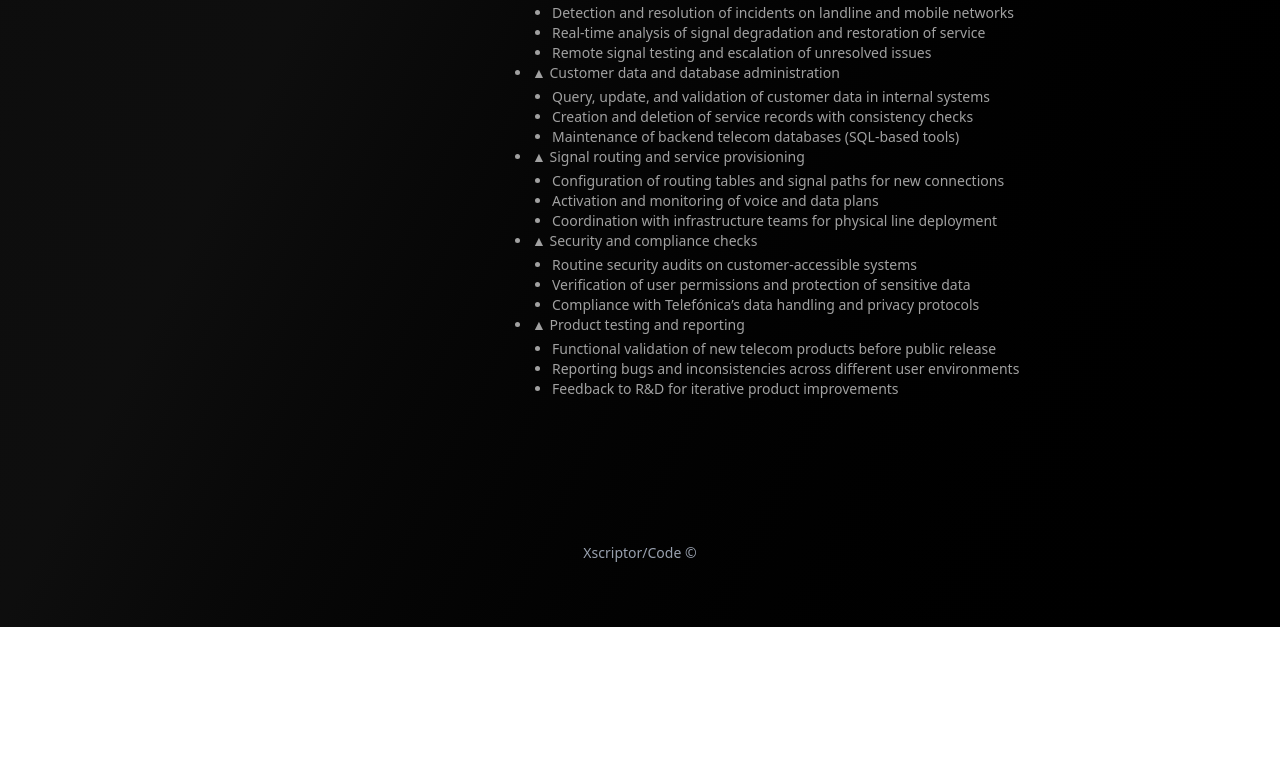
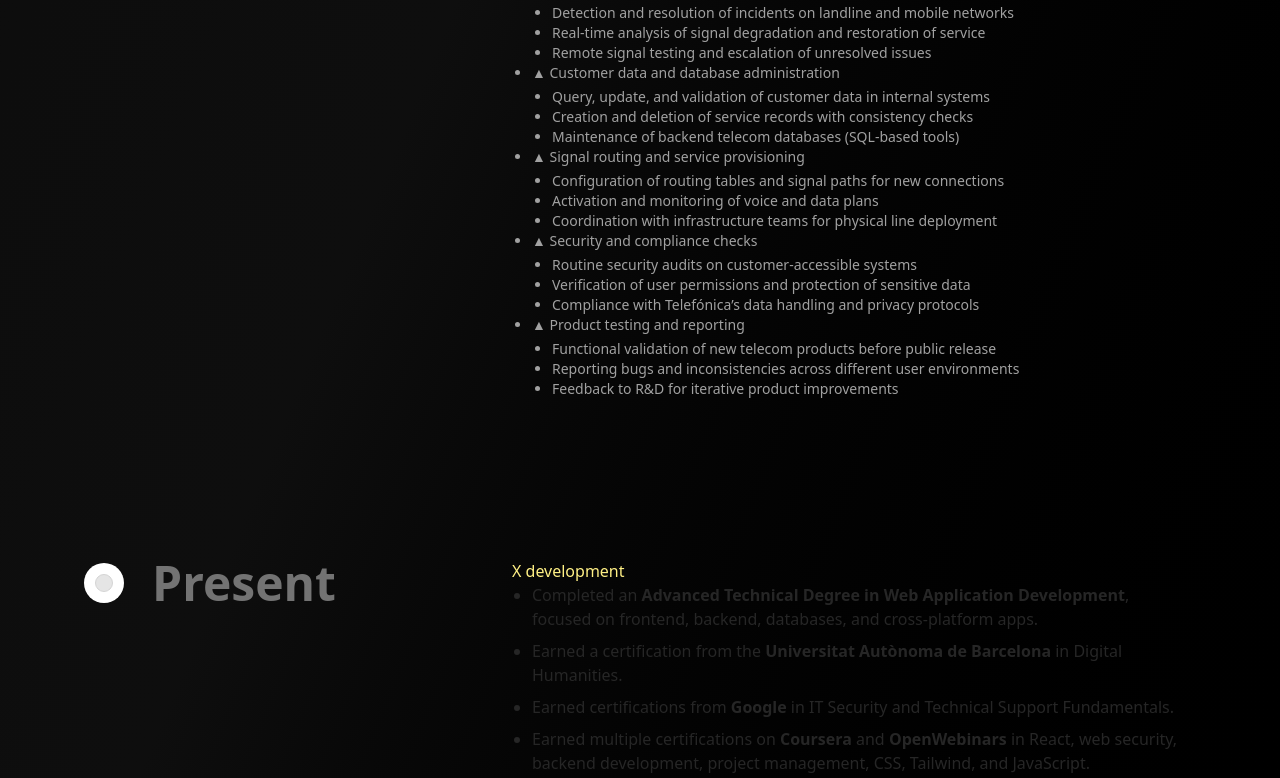
Before and after one commit to xscriptorcode/xscriptorcode.github.io, a Next.js app: page /portfolio in a window 1280 px wide. Shown: the part 2019-2797 px from the top of the page. Before the commit the page ends 2646 px from the top, so only its background shows below. Built offline with nearby package versions, Linux system fonts and the light colour scheme.

Commit message:
update experience in portfolio

```diff
--- a/src/app/components/timelinePortfolio.tsx
+++ b/src/app/components/timelinePortfolio.tsx
@@ -1,4 +1,5 @@
 import { Timeline } from "@/app/components/timeline";
+//import { PagesStyles } from "./pagesstyles";
 
 export function PortfolioTimeline() {
   const data = [
@@ -255,23 +256,46 @@ export function PortfolioTimeline() {
       ),
     },
 
-    /*
     {
-      title: "2025",
+      title: "Present",
       content: (
         <div>
-          <p className="text-neutral-300 mb-2">
-            TFG terminado y portfolio desplegado.
-          </p>
-          <img
-            src="/images/portfolio-preview.png"
-            className="rounded-lg w-full h-auto shadow-md"
-            alt="captura del portfolio"
-          />
+          <h1 className="text-yellow-200">X development</h1>
+          <ul className="list-disc pl-5 text-neutral-800 dark:text-neutral-200 text-sm md:text-base space-y-2">
+            <li>
+              Completed an{" "}
+              <strong>
+                Advanced Technical Degree in Web Application Development
+              </strong>
+              , focused on frontend, backend, databases, and cross-platform
+              apps.
+            </li>
+            <li>
+              Earned a certification from the{" "}
+              <strong>Universitat Autònoma de Barcelona</strong> in Digital
+              Humanities.
+            </li>
+            <li>
+              Earned certifications from <strong>Google</strong> in IT Security
+              and Technical Support Fundamentals.
+            </li>
+            <li>
+              Earned multiple certifications on <strong>Coursera</strong> and{" "}
+              <strong>OpenWebinars</strong> in React, web security, backend
+              development, project management, CSS, Tailwind, and JavaScript.
+            </li>
+            <li>
+              Worked as a <strong>freelance web administrator</strong>,
+              maintaining and optimizing websites for small businesses.
+            </li>
+            <li>
+              Another projects development: <strong>Xscriptor — Xliterato — Xscriptorcode{""}</strong>,
+              art literature and programming portfolios.
+            </li>
+          </ul>
         </div>
       ),
     },
-    */
   ];
 
   return (
```
Also changed, not shown: 13 other files (tests, documents, lock files or other folders).
